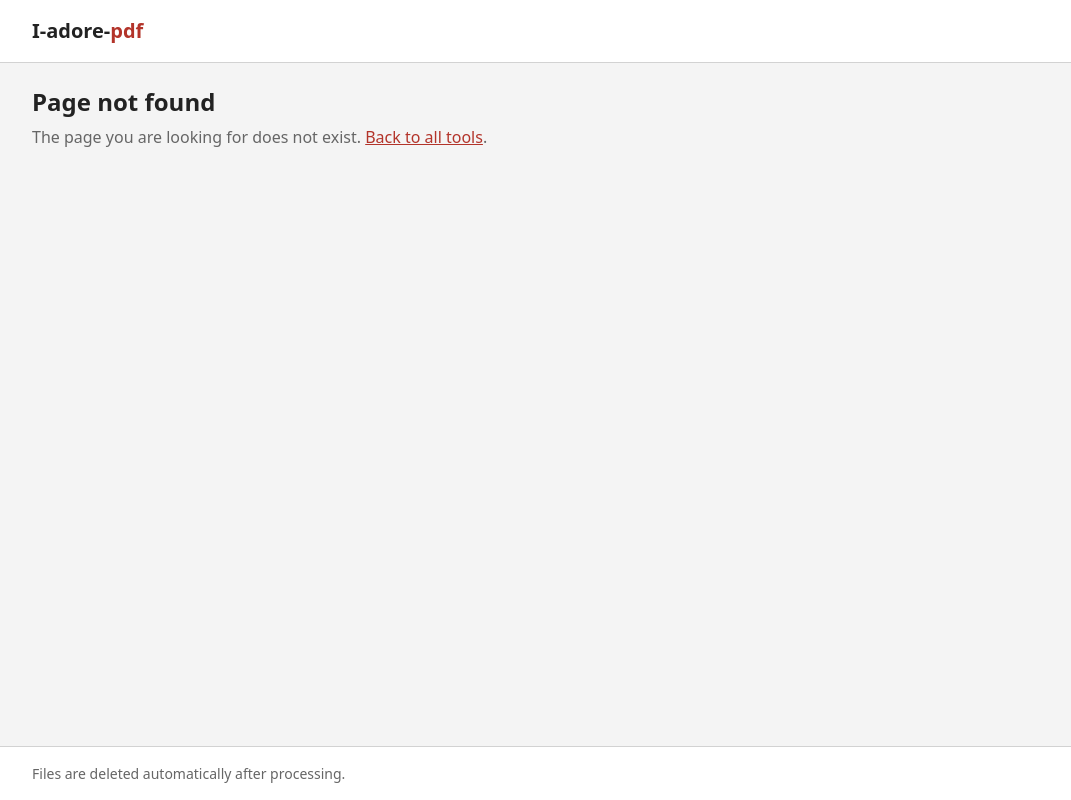
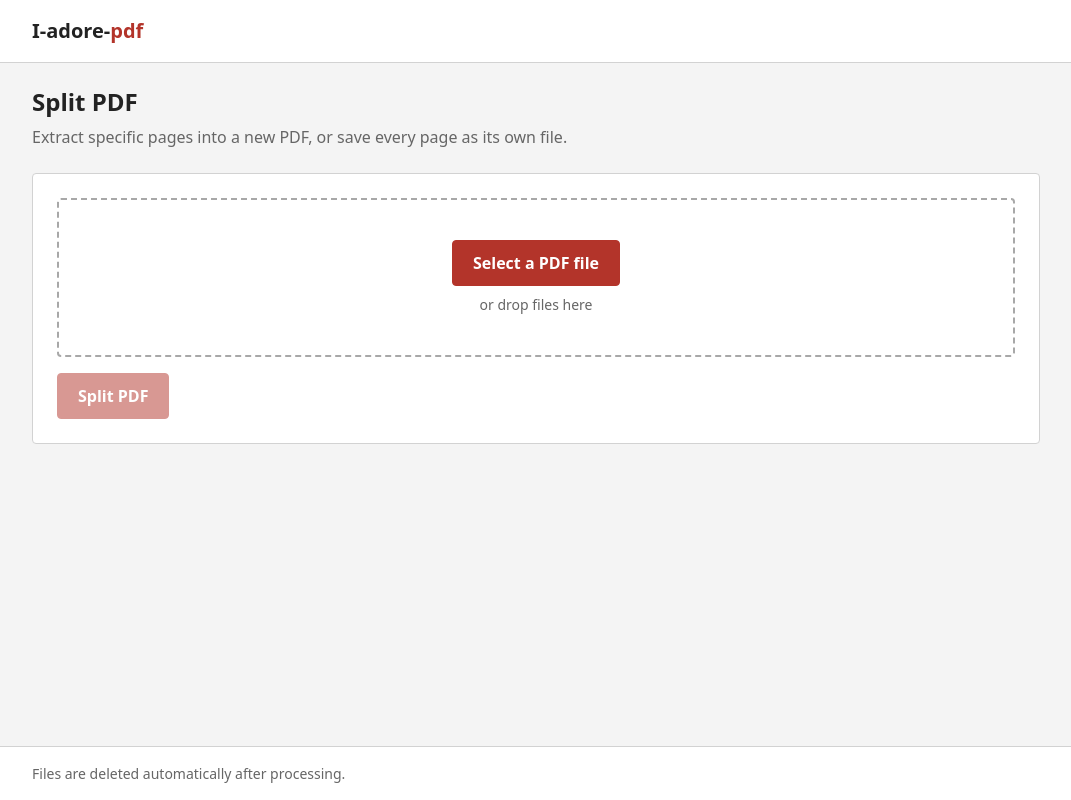
Before and after one commit to beambomb/I-adore-pdf, a React (Vite) app in the folder frontend/: page /split in a window 1280 px wide. Before the commit this address had no page. Shown: the whole page, without its empty margins (104-1175 px from the left). Built offline with nearby package versions, Linux system fonts and the light colour scheme.

Commit message:
feat(ui): add split page and home card

```diff
--- a/frontend/src/App.tsx
+++ b/frontend/src/App.tsx
@@ -3,6 +3,7 @@ import Layout from "./components/Layout";
 import HomePage from "./pages/HomePage";
 import MergePage from "./pages/MergePage";
 import NotFoundPage from "./pages/NotFoundPage";
+import SplitPage from "./pages/SplitPage";
 
 export default function App() {
   return (
@@ -10,6 +11,7 @@ export default function App() {
       <Route element={<Layout />}>
         <Route index element={<HomePage />} />
         <Route path="merge" element={<MergePage />} />
+        <Route path="split" element={<SplitPage />} />
         <Route path="*" element={<NotFoundPage />} />
       </Route>
     </Routes>
--- /dev/null
+++ b/frontend/src/pages/SplitPage.tsx
@@ -0,0 +1,165 @@
+import { useState } from "react";
+import { ApiError, formatBytes, postForm, type JobResult } from "../api/client";
+import FileDropzone from "../components/FileDropzone";
+import ResultPanel from "../components/ResultPanel";
+import ToolLayout from "../components/ToolLayout";
+import { validateRanges } from "../lib/ranges";
+
+type Mode = "ranges" | "all";
+
+interface SplitInfo {
+  filename: string;
+  pages: number;
+}
+
+export default function SplitPage() {
+  const [file, setFile] = useState<File | null>(null);
+  const [pages, setPages] = useState<number | null>(null);
+  const [mode, setMode] = useState<Mode>("ranges");
+  const [ranges, setRanges] = useState("");
+  const [busy, setBusy] = useState(false);
+  const [progress, setProgress] = useState(0);
+  const [error, setError] = useState<string | null>(null);
+  const [result, setResult] = useState<JobResult | null>(null);
+
+  const rangeError = mode === "ranges" && pages !== null && ranges !== "" ? validateRanges(ranges, pages) : null;
+  const canSplit =
+    file !== null &&
+    pages !== null &&
+    !busy &&
+    (mode === "all" || (ranges.trim() !== "" && validateRanges(ranges, pages) === null));
+
+  async function chooseFile(files: File[]) {
+    const chosen = files[0];
+    setFile(chosen);
+    setPages(null);
+    setError(null);
+    setBusy(true);
+    const form = new FormData();
+    form.append("file", chosen, chosen.name);
+    try {
+      const info = await postForm<SplitInfo>("/api/split/info", form);
+      setPages(info.pages);
+    } catch (err) {
+      setFile(null);
+      setError(err instanceof ApiError ? err.message : "Could not read this PDF.");
+    } finally {
+      setBusy(false);
+    }
+  }
+
+  async function split() {
+    if (!file) return;
+    setBusy(true);
+    setError(null);
+    setProgress(0);
+    const form = new FormData();
+    form.append("file", file, file.name);
+    form.append("mode", mode);
+    if (mode === "ranges") form.append("ranges", ranges);
+    try {
+      setResult(await postForm<JobResult>("/api/split", form, setProgress));
+    } catch (err) {
+      setError(err instanceof ApiError ? err.message : "Something went wrong. Please try again.");
+    } finally {
+      setBusy(false);
+    }
+  }
+
+  function reset() {
+    setFile(null);
+    setPages(null);
+    setRanges("");
+    setResult(null);
+    setError(null);
+    setProgress(0);
+  }
+
+  return (
+    <ToolLayout
+      title="Split PDF"
+      description="Extract specific pages into a new PDF, or save every page as its own file."
+    >
+      {result ? (
+        <ResultPanel result={result} onReset={reset} resetLabel="Split another file" />
+      ) : (
+        <>
+          {!file ? (
+            <FileDropzone
+              accept={["application/pdf", ".pdf"]}
+              disabled={busy}
+              label="Select a PDF file"
+              onFiles={chooseFile}
+            />
+          ) : (
+            <p className="file-summary">
+              <strong>{file.name}</strong> ({formatBytes(file.size)}
+              {pages !== null && `, ${pages} page${pages === 1 ? "" : "s"}`}){" "}
+              <button type="button" className="btn btn--secondary btn--small" disabled={busy} onClick={reset}>
+                Change file
+              </button>
+            </p>
+          )}
+
+          {file && pages !== null && (
+            <>
+              <fieldset className="field-group" disabled={busy}>
+                <legend>Split mode</legend>
+                <label className="radio">
+                  <input
+                    type="radio"
+                    name="mode"
+                    checked={mode === "ranges"}
+                    onChange={() => setMode("ranges")}
+                  />{" "}
+                  Extract page ranges
+                </label>
+                <label className="radio">
+                  <input
+                    type="radio"
+                    name="mode"
+                    checked={mode === "all"}
+                    onChange={() => setMode("all")}
+                  />{" "}
+                  Save every page as a separate PDF (ZIP)
+                </label>
+              </fieldset>
+
+              {mode === "ranges" && (
+                <div className="field-group">
+                  <label htmlFor="ranges">Pages to extract</label>
+                  <input
+                    id="ranges"
+                    type="text"
+                    className="text-input"
+                    value={ranges}
+                    placeholder="e.g. 1-3,5,8-"
+                    aria-invalid={rangeError !== null}
+                    aria-describedby="ranges-help"
+                    disabled={busy}
+                    onChange={(event) => setRanges(event.target.value)}
+                  />
+                  <p id="ranges-help" className={rangeError ? "field-error" : "hint"}>
+                    {rangeError ?? `Use commas and dashes. "8-" means page 8 to the end. This file has ${pages} page${pages === 1 ? "" : "s"}.`}
+                  </p>
+                </div>
+              )}
+            </>
+          )}
+
+          {busy && <progress className="progress" value={progress} max={1} aria-label="Upload progress" />}
+          {error && (
+            <p className="alert" role="alert">
+              {error}
+            </p>
+          )}
+          <div className="actions">
+            <button type="button" className="btn" disabled={!canSplit} onClick={split}>
+              {busy && pages !== null ? "Splitting..." : "Split PDF"}
+            </button>
+          </div>
+        </>
+      )}
+    </ToolLayout>
+  );
+}
--- a/frontend/src/styles/global.css
+++ b/frontend/src/styles/global.css
@@ -282,3 +282,47 @@ a {
   display: flex;
   gap: var(--space-1);
 }
+
+.file-summary {
+  margin: 0 0 var(--space-3);
+}
+
+.field-group {
+  margin: var(--space-3) 0 0;
+  padding: 0;
+  border: 0;
+}
+
+.field-group legend,
+.field-group > label:first-child {
+  display: block;
+  margin-bottom: var(--space-1);
+  padding: 0;
+  font-weight: 600;
+}
+
+.radio {
+  display: block;
+  padding: var(--space-1) 0;
+}
+
+.text-input {
+  width: 100%;
+  max-width: 360px;
+  padding: 8px 10px;
+  border: 1px solid var(--color-border-strong);
+  border-radius: var(--radius);
+  background: var(--color-surface);
+  color: var(--color-text);
+  font: inherit;
+}
+
+.text-input[aria-invalid="true"] {
+  border-color: var(--color-accent);
+}
+
+.field-error {
+  margin: var(--space-1) 0 0;
+  color: var(--color-danger-text);
+  font-size: 0.9rem;
+}
--- a/frontend/src/tools.ts
+++ b/frontend/src/tools.ts
@@ -11,4 +11,9 @@ export const tools: ToolInfo[] = [
     title: "Merge PDF",
     description: "Combine several PDF files into a single document.",
   },
+  {
+    path: "/split",
+    title: "Split PDF",
+    description: "Extract page ranges or save every page as its own PDF.",
+  },
 ];
```
